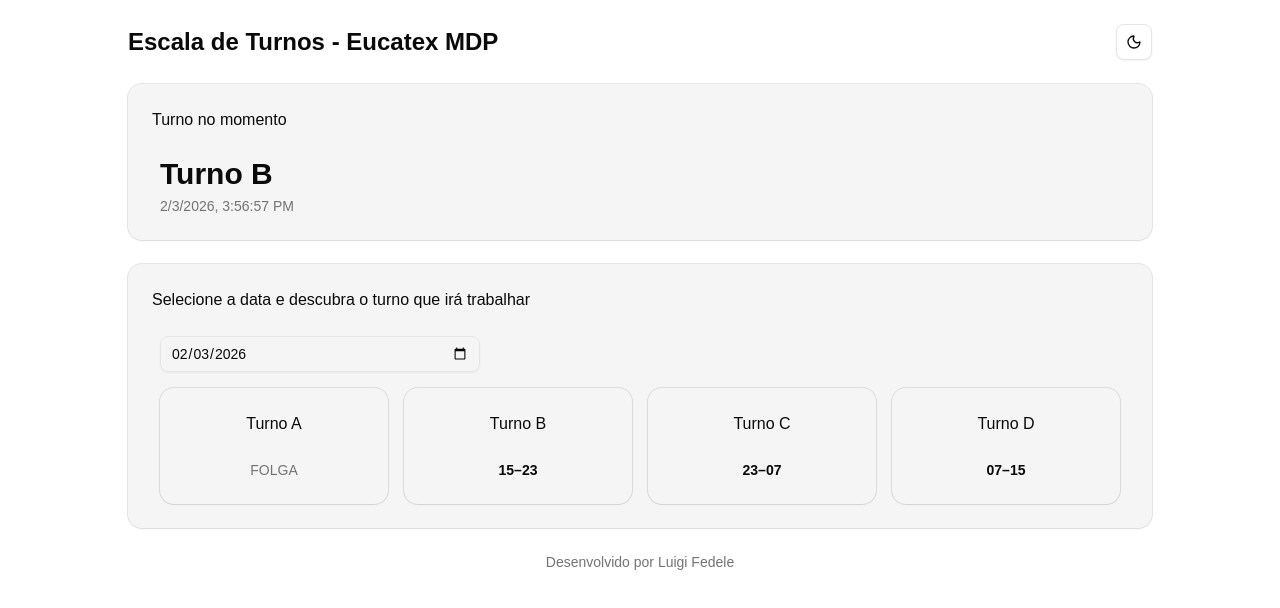
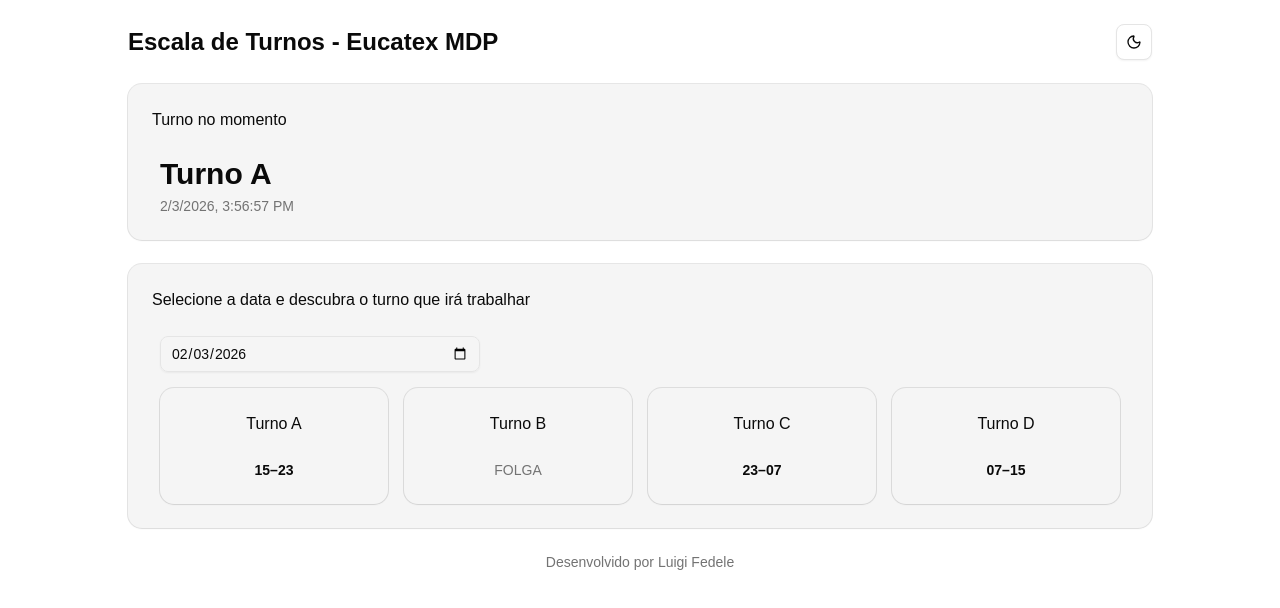
Before and after one commit to LuigiFedele/turno-ectx-mdp, a React (Vite) app: page / in a window 1280 px wide. Shown: the top 608 px of the page. Built offline with nearby package versions, Linux system fonts and the light colour scheme.

Commit message:
refactor: ajustes nas funcões de gerar os dados

```diff
--- a/src/App.tsx
+++ b/src/App.tsx
@@ -3,50 +3,62 @@
 import { Button } from "@/components/ui/button"
 import { Input } from "@/components/ui/input"
 import { Sun, Moon } from "lucide-react"
+import { CICLO_84 } from "./database/ciclo-84"
 
-// ===== CONFIGURAÇÃO DA ESCALA =====
+// ================= CONFIGURAÇÃO =================
 const DIA_BASE = new Date("2026-01-01T00:00:00")
 
 const TURNOS = ["A", "B", "C", "D"] as const
-const OFFSETS: Record<string, number> = {
-  D: 0,
-  B: 2,
-  C: 4,
-  A: 6,
+type Turno = typeof TURNOS[number]
+
+type Periodo = "manha" | "tarde" | "noite"
+
+// ================= FUNÇÕES AUXILIARES =================
+function diffDias(data: Date, base: Date) {
+  const d1 = new Date(data.getFullYear(), data.getMonth(), data.getDate())
+  const d2 = new Date(base.getFullYear(), base.getMonth(), base.getDate())
+  return Math.floor((d1.getTime() - d2.getTime()) / (1000 * 60 * 60 * 24))
 }
 
-// ===== LÓGICA DA ESCALA =====
-function getTurnoByDateTime(dateTime: Date) {
-  const hora = dateTime.getHours()
+function getPeriodo(date: Date): Periodo {
+  const h = date.getHours() + date.getMinutes() / 60
 
-  // Madrugada pertence ao dia anterior
-  const dataEscala =
-    hora < 7
-      ? new Date(dateTime.getFullYear(), dateTime.getMonth(), dateTime.getDate() - 1)
-      : new Date(dateTime.getFullYear(), dateTime.getMonth(), dateTime.getDate())
-
-  const faixaIndice =
-    hora >= 7 && hora < 15 ? 0 :
-    hora >= 15 && hora < 23 ? 2 : 4
-
-  const dias =
-    Math.floor(
-      (dataEscala.getTime() - DIA_BASE.getTime()) / (1000 * 60 * 60 * 24)
-    ) % 8
-
-  for (const turno of TURNOS) {
-    const indiceTurno = (dias + OFFSETS[turno] + 8) % 8
-    const indiceNormalizado = Math.floor(indiceTurno / 2) * 2
-
-    if (indiceNormalizado === faixaIndice) {
-      return turno
-    }
-  }
-
-  return "—"
+  if (h >= 7 && h < 15) return "manha"
+  if (h >= 15 && h < 23) return "tarde"
+  return "noite"
 }
 
-// ===== COMPONENTE =====
+// ================= LÓGICA DA ESCALA =================
+function getEscalaByDateTime(dateTime: Date) {
+  const periodo = getPeriodo(dateTime)
+
+  // Madrugada (00–06:59) pertence ao dia anterior
+  const dataEscala =
+    periodo === "noite" && dateTime.getHours() < 7
+      ? new Date(
+          dateTime.getFullYear(),
+          dateTime.getMonth(),
+          dateTime.getDate() - 1
+        )
+      : new Date(
+          dateTime.getFullYear(),
+          dateTime.getMonth(),
+          dateTime.getDate()
+        )
+
+  const dias = diffDias(dataEscala, DIA_BASE)
+  const indice = ((dias % 84) + 84) % 84
+
+  const escalaDia = CICLO_84[indice]
+
+  return {
+    periodoAtual: periodo,
+    turnoAtual: escalaDia[periodo] as Turno,
+    periodos: escalaDia,
+  }
+}
+
+// ================= COMPONENTE =================
 export default function App() {
   const [agora, setAgora] = useState(new Date())
   const [dataSelecionada, setDataSelecionada] = useState(() => {
@@ -58,49 +70,44 @@
     document.documentElement.classList.contains("dark")
   )
 
-  // Atualiza o horário atual
+  // Atualiza horário atual
   useEffect(() => {
     const timer = setInterval(() => setAgora(new Date()), 1000)
     return () => clearInterval(timer)
   }, [])
 
-  // Controle do tema
+  // Controle de tema
   useEffect(() => {
-    if (dark) {
-      document.documentElement.classList.add("dark")
-    } else {
-      document.documentElement.classList.remove("dark")
-    }
+    if (dark) document.documentElement.classList.add("dark")
+    else document.documentElement.classList.remove("dark")
   }, [dark])
 
-  const turnoAtual = getTurnoByDateTime(agora)
+  const { turnoAtual } = getEscalaByDateTime(agora)
 
-  // Turnos do dia (usando horas representativas)
-  const turnosDoDia: Record<string, string> = {}
+  // ===== Escala do dia selecionado =====
+  const turnosDoDia: Record<Turno, string> = {
+    A: "FOLGA",
+    B: "FOLGA",
+    C: "FOLGA",
+    D: "FOLGA",
+  }
 
-  TURNOS.forEach((turno) => (turnosDoDia[turno] = "FOLGA"))
+  const dataBase = new Date(`${dataSelecionada}T12:00:00`)
+  const escalaDia = getEscalaByDateTime(dataBase).periodos
 
-  const dataBase = new Date(`${dataSelecionada}T00:00:00`)
+  turnosDoDia[escalaDia.manha as Turno] = "07–15"
+  turnosDoDia[escalaDia.tarde as Turno] = "15–23"
+  turnosDoDia[escalaDia.noite as Turno] = "23–07"
 
-  const periodos = [
-    { label: "07–15", hora: 8 },
-    { label: "15–23", hora: 16 },
-    { label: "23–07", hora: 2 },
-  ]
-
-  periodos.forEach(({ label, hora }) => {
-    const dt = new Date(dataBase)
-    dt.setHours(hora, 0, 0, 0)
-    const turno = getTurnoByDateTime(dt)
-    turnosDoDia[turno] = label
-  })
-
+  // ================= UI =================
   return (
     <div className="min-h-screen bg-background text-foreground p-6">
       <div className="max-w-5xl mx-auto space-y-6">
         {/* HEADER */}
         <div className="flex items-center justify-between">
-          <h1 className="text-2xl font-bold">Escala de Turnos - Eucatex MDP</h1>
+          <h1 className="text-2xl font-bold">
+            Escala de Turnos - Eucatex MDP
+          </h1>
           <Button variant="outline" size="icon" onClick={() => setDark(!dark)}>
             {dark ? <Sun size={18} /> : <Moon size={18} />}
           </Button>
@@ -122,7 +129,9 @@
         {/* SELEÇÃO DE DATA */}
         <Card>
           <CardHeader>
-            <CardTitle>Selecione a data e descubra o turno que irá trabalhar</CardTitle>
+            <CardTitle>
+              Selecione a data e descubra o turno que irá trabalhar
+            </CardTitle>
           </CardHeader>
           <CardContent className="space-y-4">
             <Input
--- /dev/null
+++ b/src/database/ciclo-84.ts
@@ -0,0 +1,86 @@
+export const CICLO_84 = [
+  { manha: "D", tarde: "B", noite: "C" }, // 1
+  { manha: "A", tarde: "B", noite: "C" }, // 2
+  { manha: "A", tarde: "B", noite: "D" }, // 3
+  { manha: "A", tarde: "B", noite: "D" }, // 4
+  { manha: "A", tarde: "C", noite: "D" }, // 5
+  { manha: "B", tarde: "C", noite: "D" }, // 6
+  { manha: "B", tarde: "C", noite: "D" }, // 7
+  { manha: "B", tarde: "C", noite: "A" }, // 8
+  { manha: "B", tarde: "D", noite: "A" }, // 9
+  { manha: "C", tarde: "D", noite: "A" }, // 10
+  { manha: "C", tarde: "D", noite: "A" }, // 11
+  { manha: "C", tarde: "D", noite: "B" }, // 12
+  { manha: "C", tarde: "A", noite: "B" }, // 13
+  { manha: "C", tarde: "A", noite: "B" }, // 14
+  { manha: "D", tarde: "A", noite: "B" }, // 15
+  { manha: "D", tarde: "A", noite: "C" }, // 16
+  { manha: "D", tarde: "B", noite: "C" }, // 17
+  { manha: "D", tarde: "B", noite: "C" }, // 18
+  { manha: "A", tarde: "B", noite: "C" }, // 19
+  { manha: "A", tarde: "B", noite: "D" }, // 20
+  { manha: "A", tarde: "B", noite: "D" }, // 21
+  { manha: "A", tarde: "C", noite: "D" }, // 22
+  { manha: "B", tarde: "C", noite: "D" }, // 23
+  { manha: "B", tarde: "C", noite: "A" }, // 24
+  { manha: "B", tarde: "C", noite: "A" }, // 25
+  { manha: "B", tarde: "D", noite: "A" }, // 26
+  { manha: "C", tarde: "D", noite: "A" }, // 27
+  { manha: "C", tarde: "D", noite: "A" }, // 28
+  { manha: "C", tarde: "D", noite: "B" }, // 29
+  { manha: "C", tarde: "A", noite: "B" }, // 30
+  { manha: "D", tarde: "A", noite: "B" }, // 31
+  { manha: "D", tarde: "A", noite: "B" }, // 32
+  { manha: "D", tarde: "A", noite: "C" }, // 33
+  { manha: "D", tarde: "A", noite: "C" }, // 34
+  { manha: "D", tarde: "B", noite: "C" }, // 35
+  { manha: "A", tarde: "B", noite: "C" }, // 36
+  { manha: "A", tarde: "B", noite: "D" }, // 37
+  { manha: "A", tarde: "C", noite: "D" }, // 38
+  { manha: "A", tarde: "C", noite: "D" }, // 39
+  { manha: "B", tarde: "C", noite: "D" }, // 40
+  { manha: "B", tarde: "C", noite: "A" }, // 41
+  { manha: "B", tarde: "C", noite: "A" }, // 42
+  { manha: "B", tarde: "D", noite: "A" }, // 43
+  { manha: "C", tarde: "D", noite: "A" }, // 44
+  { manha: "C", tarde: "D", noite: "B" }, // 45
+  { manha: "C", tarde: "D", noite: "B" }, // 46
+  { manha: "C", tarde: "A", noite: "B" }, // 47
+  { manha: "D", tarde: "A", noite: "B" }, // 48
+  { manha: "D", tarde: "A", noite: "B" }, // 49
+  { manha: "D", tarde: "A", noite: "C" }, // 50
+  { manha: "D", tarde: "B", noite: "C" }, // 51
+  { manha: "A", tarde: "B", noite: "C" }, // 52
+  { manha: "A", tarde: "B", noite: "C" }, // 53
+  { manha: "A", tarde: "B", noite: "D" }, // 54
+  { manha: "A", tarde: "C", noite: "D" }, // 55
+  { manha: "A", tarde: "C", noite: "D" }, // 56
+  { manha: "B", tarde: "C", noite: "D" }, // 57
+  { manha: "B", tarde: "C", noite: "A" }, // 58
+  { manha: "B", tarde: "D", noite: "A" }, // 59
+  { manha: "B", tarde: "D", noite: "A" }, // 60
+  { manha: "C", tarde: "D", noite: "A" }, // 61
+  { manha: "C", tarde: "D", noite: "B" }, // 62
+  { manha: "C", tarde: "D", noite: "B" }, // 63
+  { manha: "C", tarde: "A", noite: "B" }, // 64
+  { manha: "D", tarde: "A", noite: "B" }, // 65
+  { manha: "D", tarde: "A", noite: "C" }, // 66
+  { manha: "D", tarde: "A", noite: "C" }, // 67
+  { manha: "D", tarde: "B", noite: "C" }, // 68
+  { manha: "A", tarde: "B", noite: "C" }, // 69
+  { manha: "A", tarde: "B", noite: "C" }, // 70
+  { manha: "A", tarde: "B", noite: "D" }, // 71
+  { manha: "A", tarde: "C", noite: "D" }, // 72
+  { manha: "B", tarde: "C", noite: "D" }, // 73
+  { manha: "B", tarde: "C", noite: "D" }, // 74
+  { manha: "B", tarde: "C", noite: "A" }, // 75
+  { manha: "B", tarde: "D", noite: "A" }, // 76
+  { manha: "B", tarde: "D", noite: "A" }, // 77
+  { manha: "B", tarde: "D", noite: "A" }, // 78
+  { manha: "C", tarde: "D", noite: "B" }, // 79
+  { manha: "C", tarde: "A", noite: "B" }, // 80
+  { manha: "C", tarde: "A", noite: "B" }, // 81
+  { manha: "D", tarde: "A", noite: "B" }, // 82
+  { manha: "D", tarde: "A", noite: "C" }, // 83
+  { manha: "D", tarde: "A", noite: "C" }, // 84
+]
```
